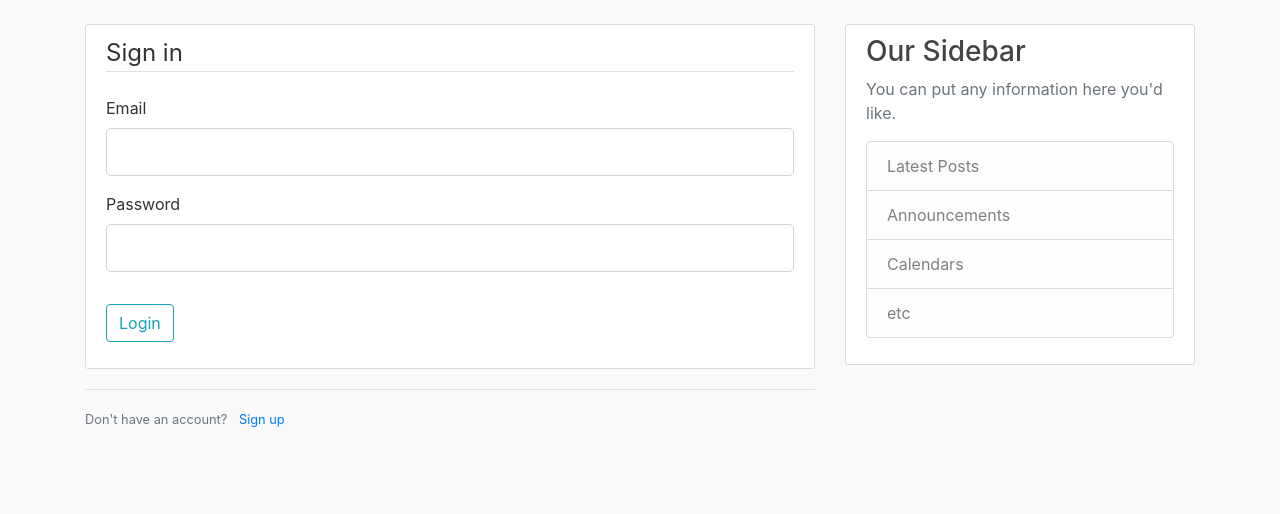
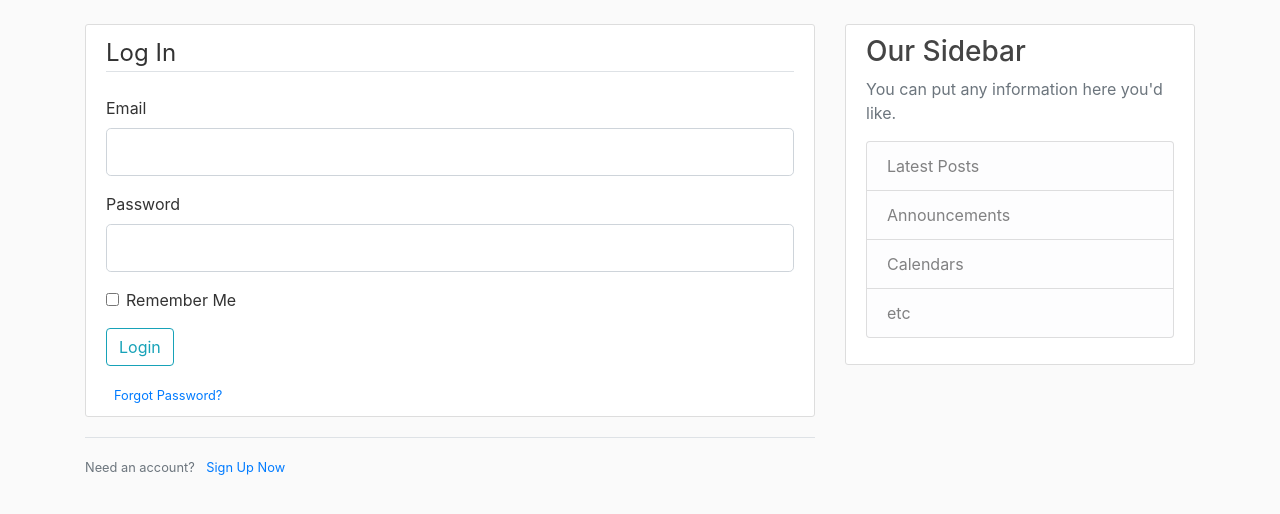
Before and after one commit to kaizenhwk/Flask_Blog, a Flask app: page /login in a window 1280 px wide. Shown: the part 56-570 px from the top of the page. Run offline with Flask 2, Linux system fonts and the light colour scheme; some libraries are stand-ins or nearby versions.

Commit message:
updated login template

```diff
--- a/templates/login.html
+++ b/templates/login.html
@@ -4,24 +4,49 @@
         <form method="POST" action="">
             {{ form.hidden_tag() }}
             <fieldset class="form-group">
-                <legend class="border-bottom mb-4">Sign in</legend>
+                <legend class="border-bottom mb-4">Log In</legend>
                 <div class="form-group">
                     {{ form.email.label(class="form-control-label") }}
-                    {{ form.email(class="form-control form-control-lg") }}
+                    {% if form.email.errors %}
+                        {{ form.email(class="form-control form-control-lg is-invalid") }}
+                        <div class="invalid-feedback">
+                            {% for error in form.email.errors %}
+                                <span>{{ error }}</span>
+                            {% endfor %}
+                        </div>
+                    {% else %}
+                        {{ form.email(class="form-control form-control-lg") }}
+                    {% endif %}
                 </div>
                 <div class="form-group">
                     {{ form.password.label(class="form-control-label") }}
-                    {{ form.password(class="form-control form-control-lg") }}
+                    {% if form.password.errors %}
+                        {{ form.password(class="form-control form-control-lg is-invalid") }}
+                        <div class="invalid-feedback">
+                            {% for error in form.password.errors %}
+                                <span>{{ error }}</span>
+                            {% endfor %}
+                        </div>
+                    {% else %}
+                        {{ form.password(class="form-control form-control-lg") }}
+                    {% endif %}
+                </div>
+                <div class="form-check">
+                {{ form.remember(class="form-check-input") }}
+                {{ form.remember.label(class="form-check-label") }}
                 </div>
             </fieldset>
             <div class="form-group">
                 {{ form.submit(class="btn btn-outline-info") }}
             </div>
+            <small class="text-muted ml-2">
+                <a href="#">Forgot Password?</a>
+            </small>
         </form>
     </div>
     <div class="border-top pt-3">
         <small class="text-muted">
-            Don't have an account? <a class="ml-2" href="{{ url_for('register') }}">Sign up</a>
+            Need an account? <a class="ml-2" href="{{ url_for('register') }}">Sign Up Now</a>
         </small>
     </div>
 {% endblock content %}
```
